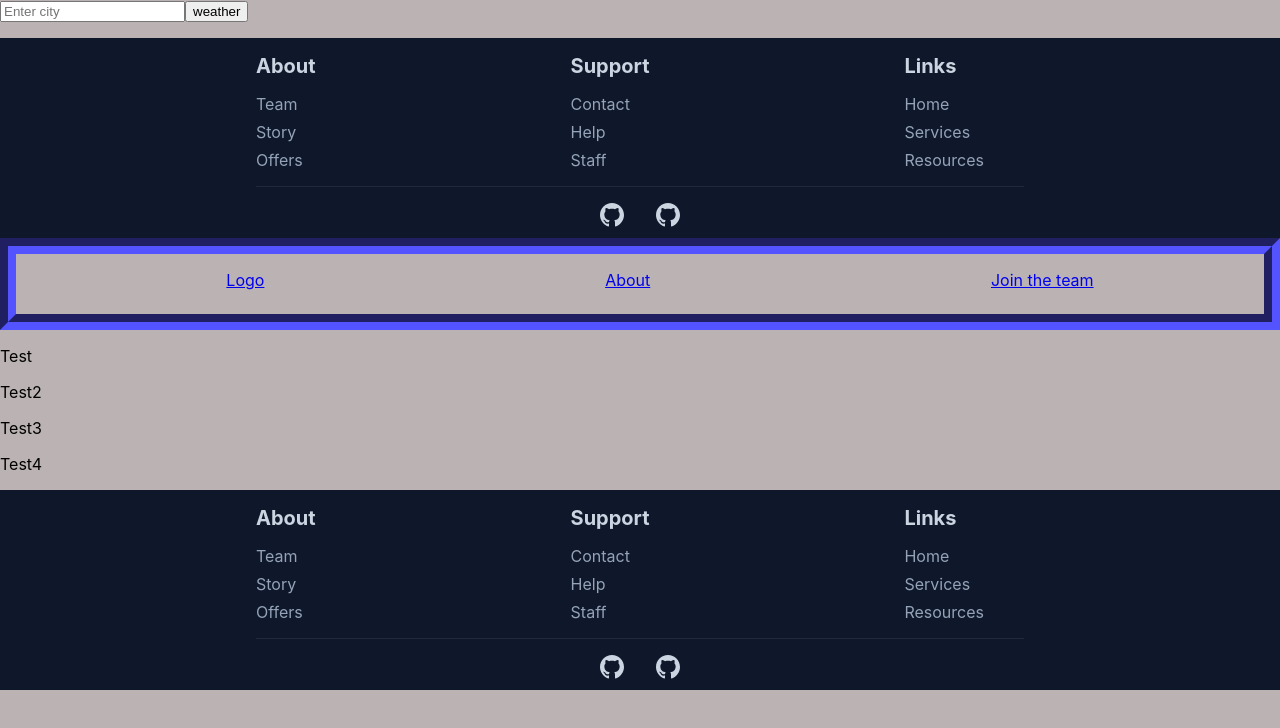
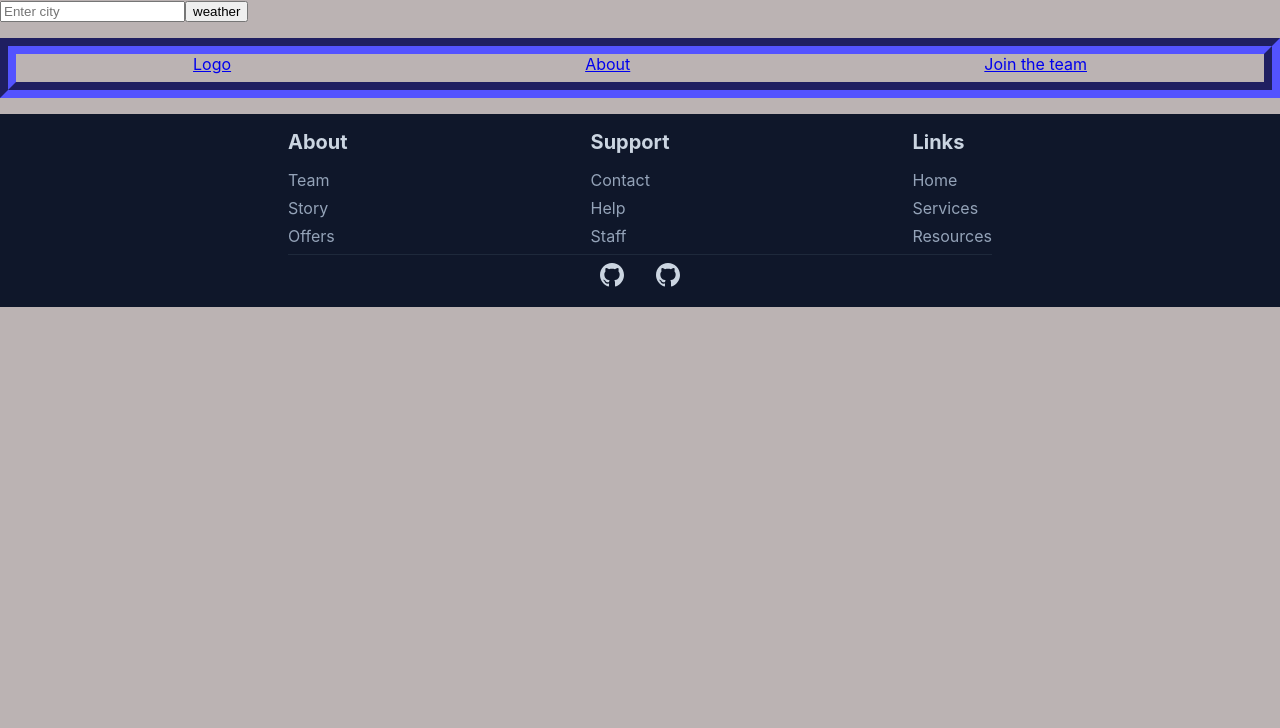
Before and after one commit to IvanPiceno171/SWF-Hackathon-practice, a React (Create React App) app in the folder hack-practice/: page / in a window 1280 px wide. Shown: the top 728 px of the page. Built offline with nearby package versions, Linux system fonts and the light colour scheme.

Commit message:
refactor(polished the footer; made it responsive)

```diff
--- a/hack-practice/src/App.js
+++ b/hack-practice/src/App.js
@@ -7,27 +7,13 @@ import Footer from "./components/footer/footer";
 import ApiComponent from "./Api";
 import ApiComponent2 from "./API2";
 
-
-
-
 function App() {
-
-
   return (
     <div className="App">
       <header className="App-header">
-
-      <ApiComponent2/>
-      {/* <ApiComponent/> */}
-        <Footer></Footer>
-
-
-
-        <Navbar/>
-        <p>Test</p>
-        <p>Test2</p>
-        <p>Test3</p>
-        <p>Test4</p>
+        <ApiComponent2 />
+        {/* <ApiComponent/> */}
+        <Navbar />
         <p></p>
       </header>
       <Footer></Footer>
--- a/hack-practice/src/components/footer/footer.js
+++ b/hack-practice/src/components/footer/footer.js
@@ -4,8 +4,8 @@ import React from "react";
 export default function Footer() {
   return (
     <footer>
-      <div className={styles.foundation}>
-        <div className={styles.wrapper}>
+      <div className={styles.wrapper}>
+        <div className={styles.columns}>
           <div>
             <ul>
               <li className={styles.enhance}>About</li>
--- a/hack-practice/src/components/footer/footer.module.css
+++ b/hack-practice/src/components/footer/footer.module.css
@@ -1,7 +1,11 @@
 footer {
   background-color: rgb(15 23 42);
   color: rgb(203 213 225);
-  height: 25vh;
+}
+
+ul {
+  margin: 0;
+  padding: 0;
 }
 
 li {
@@ -10,24 +14,12 @@ li {
   margin-bottom: 0.5rem;
 }
 
-.foundation {
+.wrapper {
   display: flex;
   flex-direction: column;
-}
-
-.wrapper {
-  display: flex;
-  justify-content: space-between;
-  /* margin-left: -40px; */
-  margin: 0 2rem 0 -8px;
+  margin: auto;
+  padding: 1rem 0;
   max-width: 1280px;
-}
-
-@media (min-width: 1024px) {
-  .wrapper {
-    margin: 0 16rem 0 216px;
-    max-width: 768px;
-  }
 }
 
 .enhance {
@@ -37,12 +29,46 @@ li {
   margin-bottom: 1rem;
 }
 
-.line {
-  margin: 0 16rem 1rem 16rem;
-  border-bottom: 1px solid rgb(30 41 59);
-  max-width: 768px;
+/* COLUMNS */
+.columns {
+  display: flex;
+  justify-content: space-between;
+  margin: 0 1rem;
 }
 
+@media (min-width: 768px) {
+  .columns {
+    margin: 0 8rem 0 8rem;
+  }
+}
+
+@media (min-width: 1280px) {
+  .columns {
+    margin: 0 18rem 0 18rem;
+  }
+}
+
+/* LINE */
+.line {
+  margin: 0 1rem 0.5rem 1rem;
+  border-bottom: 1px solid rgb(30 41 59);
+}
+
+@media (min-width: 768px) {
+  .line {
+    margin: 0 8rem 0.5rem 8rem;
+    max-width: 1280px;
+  }
+}
+
+@media (min-width: 1280px) {
+  .line {
+    margin: 0 18rem 0.5rem 18rem;
+    max-width: 1280px;
+  }
+}
+
+/* LINKS */
 .links {
   text-align: center;
   color: rgb(203 213 225);
```
